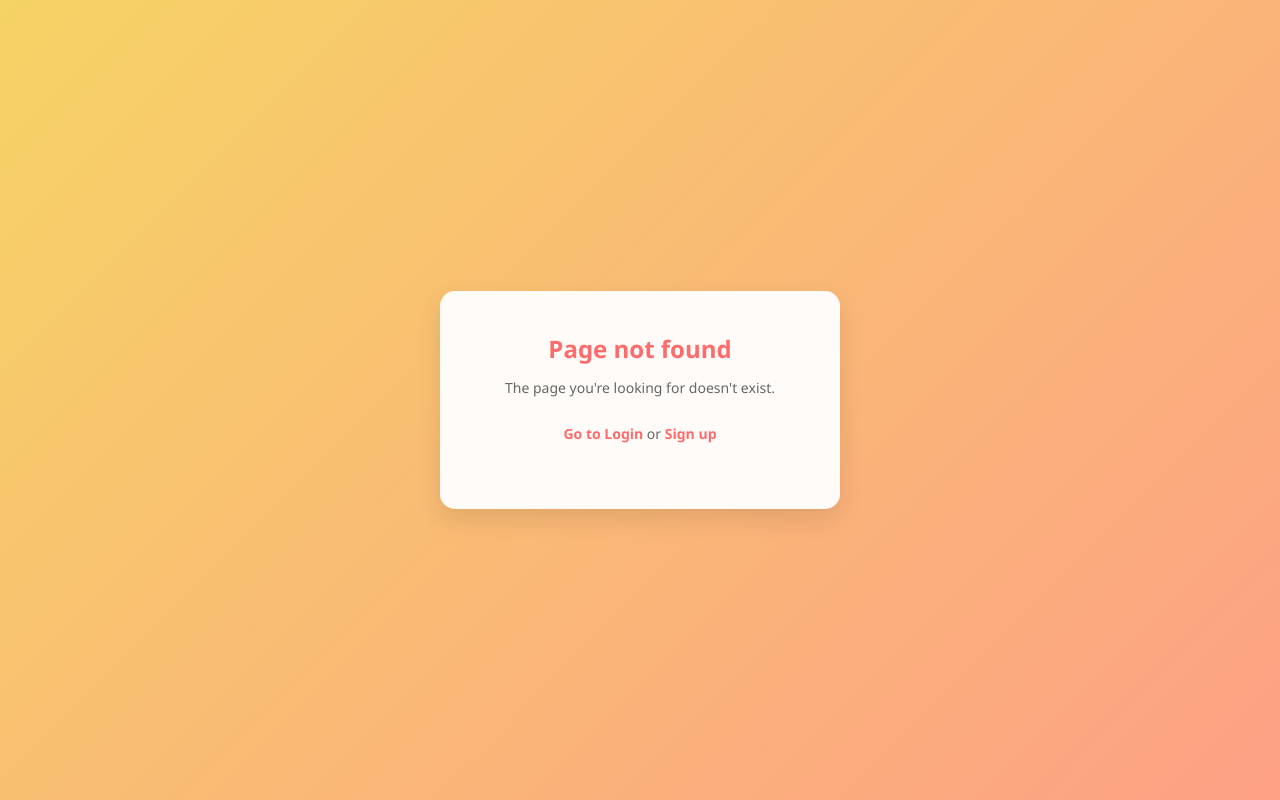
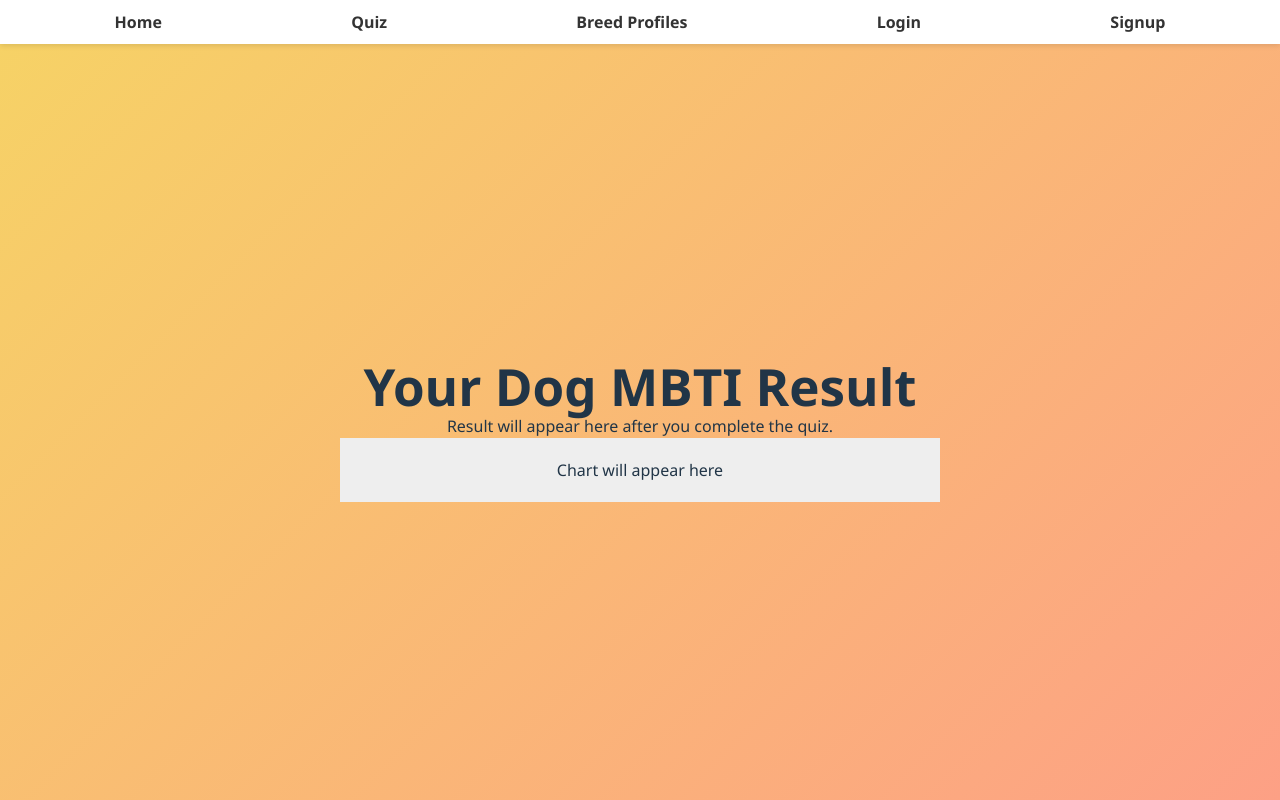
Before and after one commit to sophiavitug10/-DOG-MBTI-WEBAPP-ITS122L-FINALPROJECT, a React (Vite) app in the folder dog-mbti-web-app/: page /results in a window 1280 px wide. Before the commit this address had no page. Built offline with nearby package versions, Linux system fonts and the light colour scheme.

Commit message:
resultpage
result

```diff
--- a/dog-mbti-web-app/src/App.jsx
+++ b/dog-mbti-web-app/src/App.jsx
@@ -4,6 +4,7 @@ import Signup from './pages/Signup';
 import HomePage from './pages/HomePage';
 import QuizPage from './pages/QuizPage';
 import BreedProfiles from './pages/BreedProfiles';
+import ResultsPage from './pages/ResultsPage';
 import './App.css';
 
 function App() {
@@ -27,6 +28,7 @@ function App() {
           <Route path="/home" element={<HomePage />} />
           <Route path="/quiz" element={<QuizPage />} />
           <Route path="/breeds" element={<BreedProfiles />} />
+          <Route path="/results" element={<ResultsPage />} />
           <Route path="*" element={<NotFound />} />
         </Routes>
       </div>
--- a/dog-mbti-web-app/src/pages/ResultsPage.jsx
+++ b/dog-mbti-web-app/src/pages/ResultsPage.jsx
@@ -0,0 +1,35 @@
+import React from 'react';
+import { Bar } from 'react-chartjs-2';
+import NavBar from '../components/NavBar';
+import {
+  Chart as ChartJS,
+  CategoryScale,
+  LinearScale,
+  BarElement,
+  Title,
+  Tooltip,
+  Legend,
+} from 'chart.js';
+
+ChartJS.register(CategoryScale, LinearScale, BarElement, Title, Tooltip, Legend);
+
+
+// TODO: I'll Replace with real MBTI result and traitScores from quiz logic or context when theyre ready. For now, these are just placeholders to avoid errors.
+const mbtiResult = null;
+const data = null;
+const options = null;
+
+export default function ResultsPage() {
+  return (
+    <>
+      <NavBar />
+      <div className="page-container">
+        <h1>Your Dog MBTI Result</h1>
+        <p>Result will appear here after you complete the quiz.</p>
+        <div style={{ maxWidth: 600, margin: '0 auto', background: '#eee', padding: 20, textAlign: 'center' }}>
+          Chart will appear here
+        </div>
+      </div>
+    </>
+  );
+}
```
